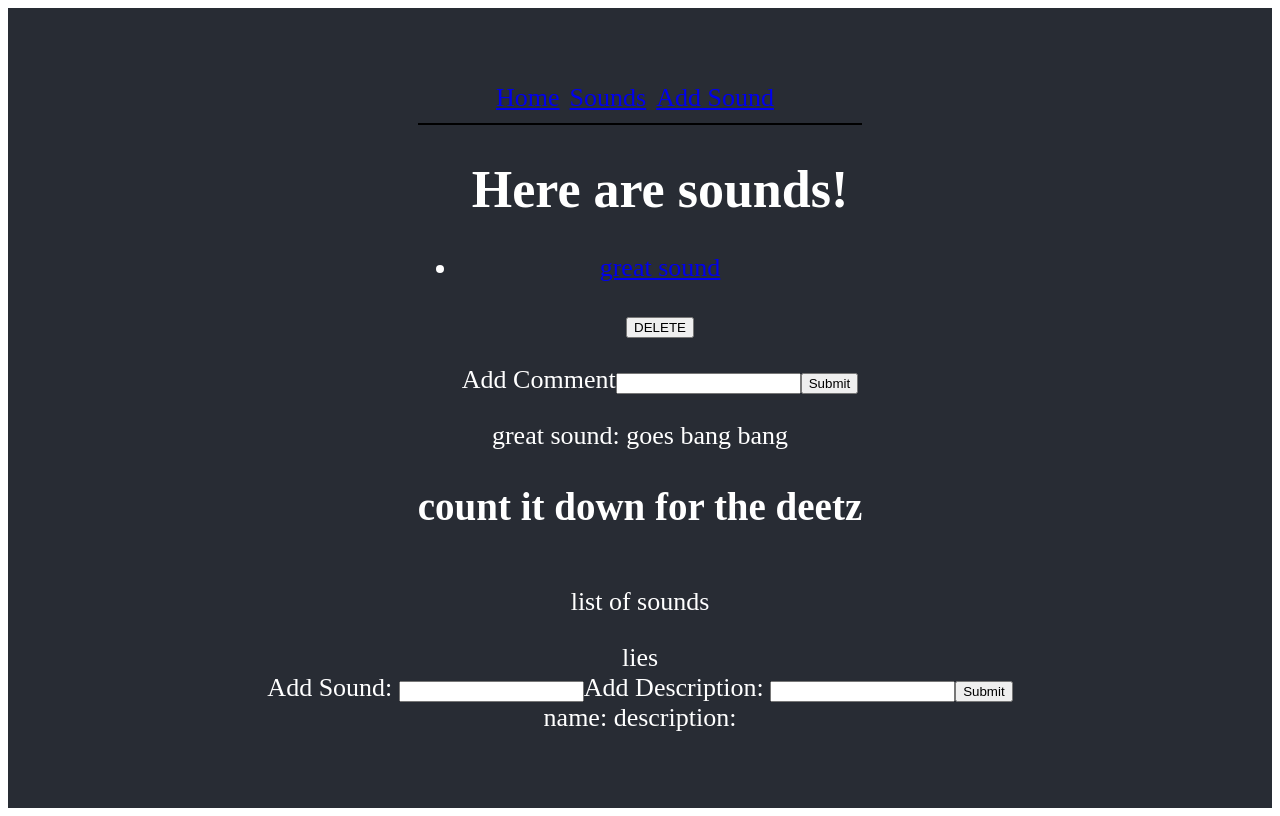
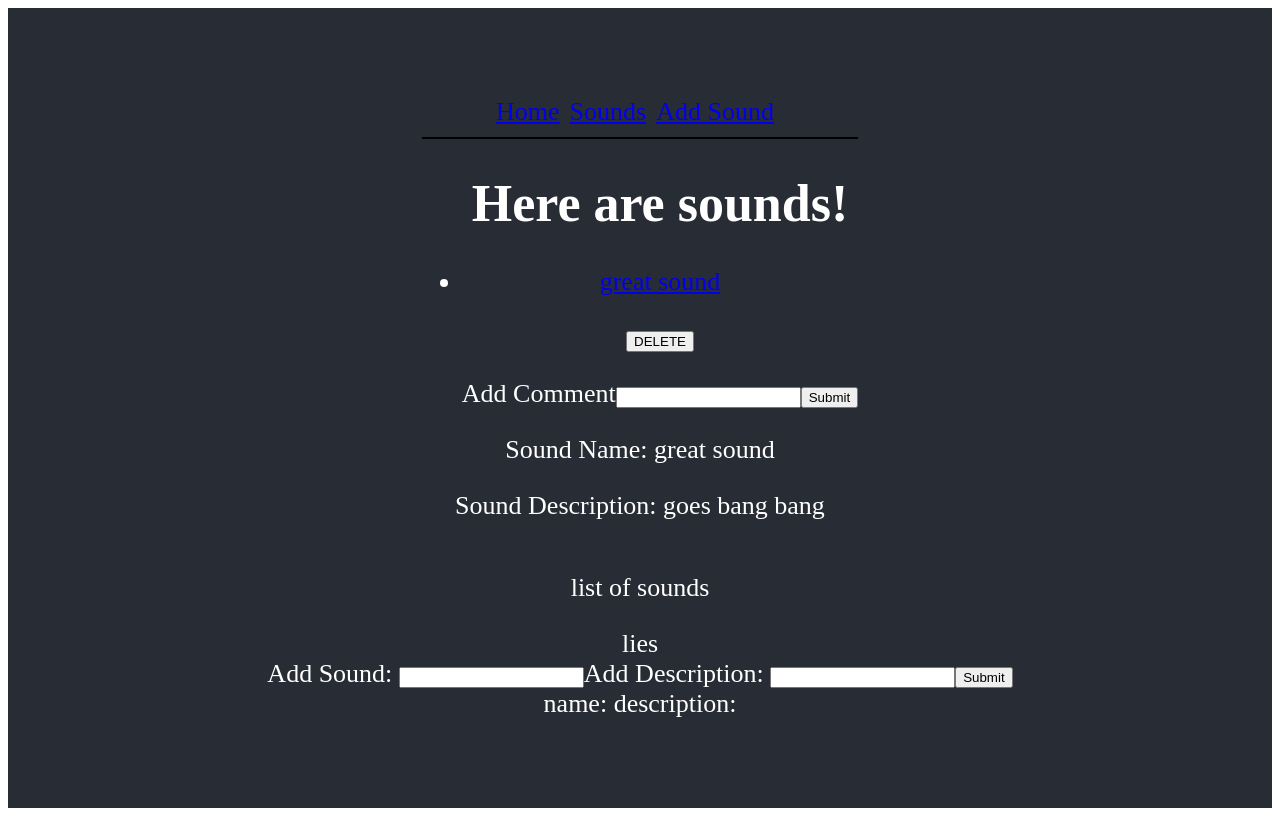
Before and after one commit to coryjbergquist/react-redux-sound-organizer, a React (Create React App) app: page /sounds/123 in a window 1280 px wide. Built offline with nearby package versions, Linux system fonts and the light colour scheme.

Commit message:
add light formatting to SoundShow.js

```diff
--- a/src/components/SoundShow.js
+++ b/src/components/SoundShow.js
@@ -7,8 +7,9 @@ const SoundShow = ({sound}) => {
 
   return(
     <div>
-    {sound.name}: {sound.description}
-      <h2>count it down for the deetz</h2>
+    <p> Sound Name: {sound.name} </p>
+
+    <p> Sound Description: {sound.description} </p>
     </div>
 
   )
--- a/src/containers/SoundShowContainer.js
+++ b/src/containers/SoundShowContainer.js
@@ -15,6 +15,8 @@ const SoundsPageContainer = ({ sound }) =>
 
 
 const mapStateToProps = (state, ownProps) => {
+  debugger
+
   const sound = state.sounds.sounds.find(sound => sound.id == ownProps.match.params.soundId)
 
   if (sound) {
```
